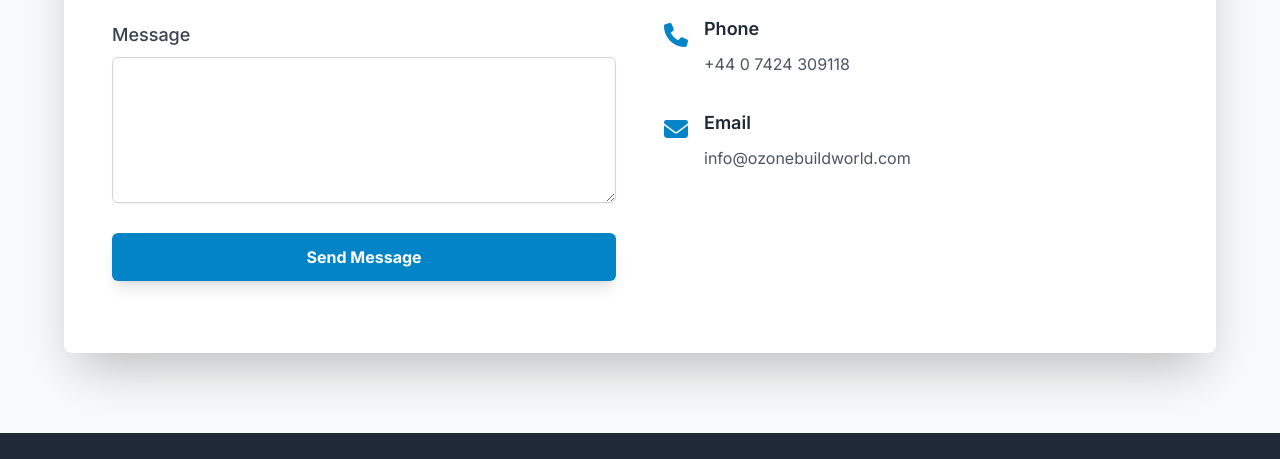
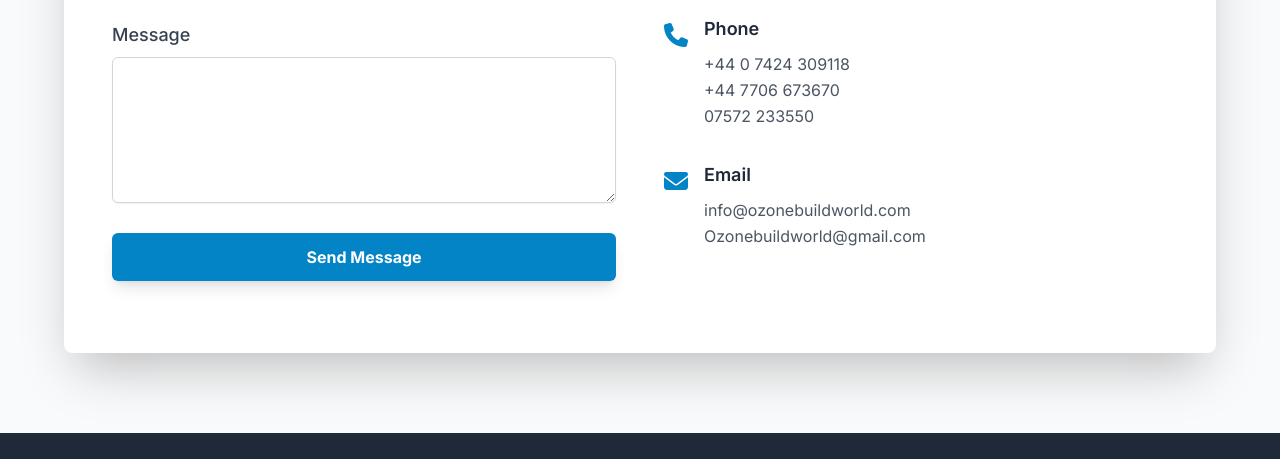
Before and after one commit to MOHAMMEDFAYIZT/ozonebuildworld.ltd, a plain HTML site: page index.html in a window 1280 px wide. Shown: the part 5276-5735 px from the top of the page. Drawn offline with nearby package versions, Linux system fonts and the light colour scheme.

Commit message:
Added data

```diff
--- a/index.html
+++ b/index.html
@@ -641,6 +641,8 @@
     <div>
         <h4 class="font-semibold text-gray-800 text-lg mb-2">Phone</h4>
         <p class="text-gray-600 leading-relaxed">+44 0 7424 309118</p>
+        <p class="text-gray-600 leading-relaxed">+44 7706 673670</p>
+        <p class="text-gray-600 leading-relaxed">07572 233550</p>
     </div>
  </div>
                             <div class="flex items-start space-x-4">
@@ -648,6 +650,7 @@
     <div>
         <h4 class="font-semibold text-gray-800 text-lg mb-2">Email</h4>
         <p class="text-gray-600 leading-relaxed">info@ozonebuildworld.com</p>
+        <p class="text-gray-600 leading-relaxed">Ozonebuildworld@gmail.com</p>
     </div>
 </div>
                         </div>
```
Lines whose indentation alone changed are shown as unchanged.
